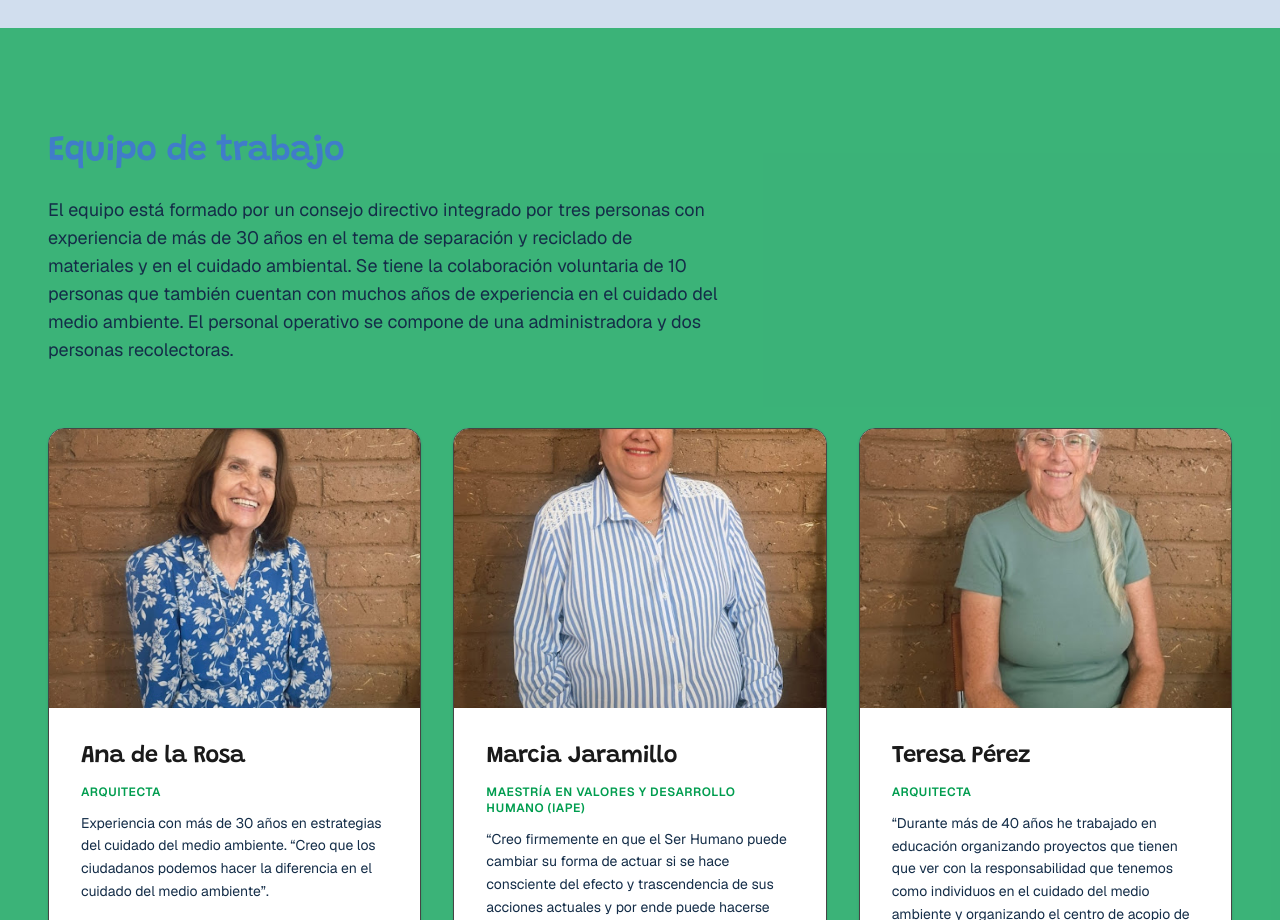
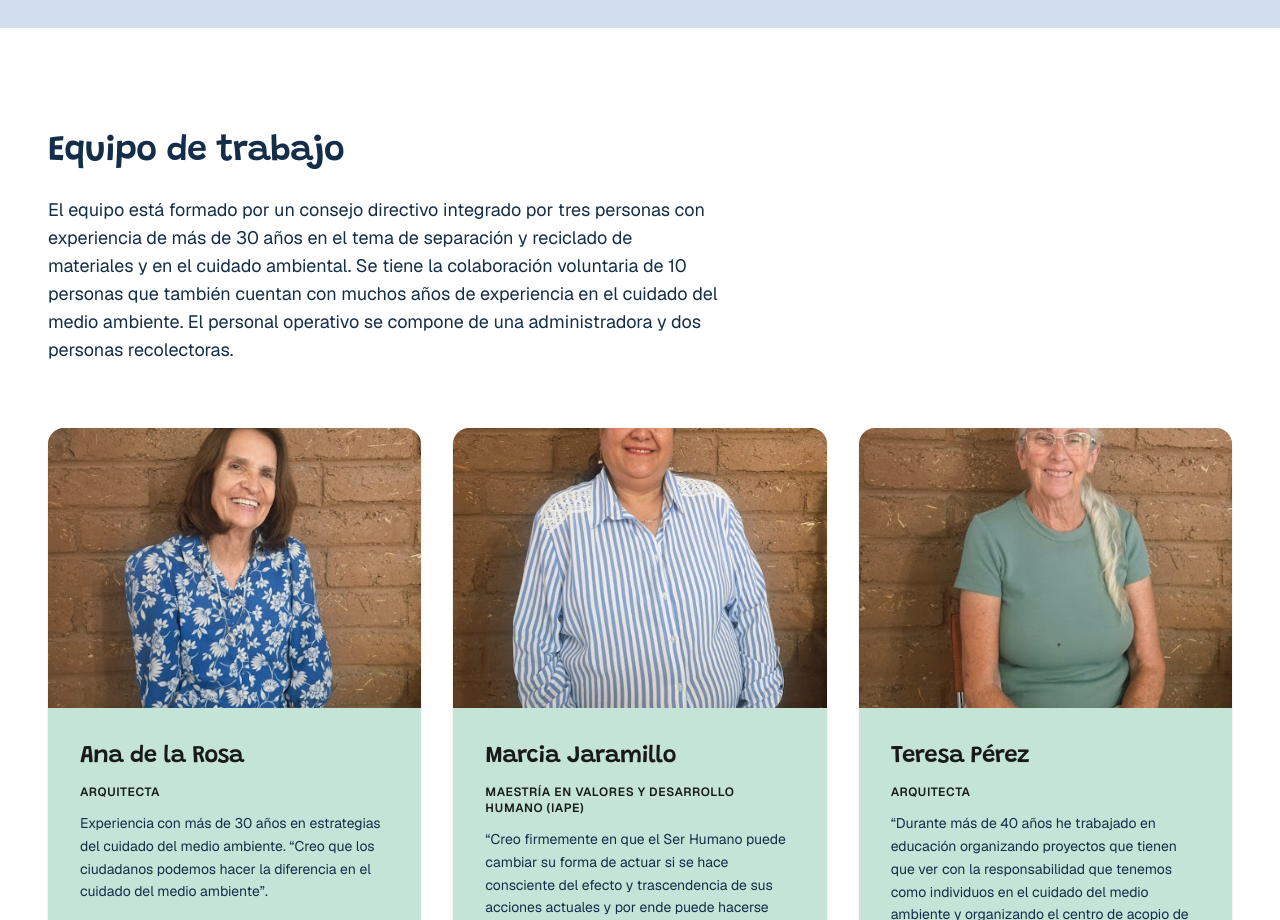
Before and after one commit to Luisa-G/cca-web, a React (Vite) app: page /quienes-somos in a window 1280 px wide. Shown: the part 1880-2800 px from the top of the page. Built offline with nearby package versions, Linux system fonts and the light colour scheme.

Commit message:
sección equipo actualizada

```diff
--- a/src/components/Equipo.tsx
+++ b/src/components/Equipo.tsx
@@ -54,7 +54,7 @@ const people = [
 
 export function Equipo() {
   return (
-    <section id="equipo" className="pt-26 pb-12 bg-muted/30">
+    <section id="equipo" className="pt-26 pb-12 bg-background">
       <div className="container max-w-7xl mx-auto px-6 md:px-12">
         <div className="flex flex-col md:flex-row justify-between items-end mb-16 gap-6">
           <motion.div
@@ -64,7 +64,7 @@ export function Equipo() {
             viewport={{ once: true, margin: "-100px" }}
             transition={{ duration: 0.6 }}
           >
-            <h2 className="text-3xl md:text-4xl font-serif text-primary mb-6">Equipo de trabajo</h2>
+            <h2 className="text-3xl md:text-4xl font-serif text-muted-foreground mb-6">Equipo de trabajo</h2>
             <p className="text-lg text-muted-foreground">El equipo está formado por un consejo directivo integrado por tres personas con experiencia de más de 30 años en el tema de separación y reciclado de materiales y en el cuidado ambiental. Se tiene la colaboración voluntaria de 10 personas que también cuentan con muchos años de experiencia en el cuidado del medio ambiente. El personal operativo se compone de una administradora y dos personas recolectoras.</p>
           </motion.div>
         </div>
@@ -73,13 +73,13 @@ export function Equipo() {
           {people.map((p, idx) => (
             <motion.div
               key={idx}
-              className="group relative rounded-2xl overflow-hidden bg-card border shadow-sm hover:shadow-xl transition-all duration-500"
+              className="group relative rounded-2xl overflow-hidden bg-muted shadow-sm hover:shadow-xl transition-all duration-500"
               initial={{ opacity: 0, y: 30 }}
               whileInView={{ opacity: 1, y: 0 }}
               viewport={{ once: true, margin: "-100px" }}
               transition={{ duration: 0.6, delay: idx * 0.15 }}
             >
-              <div className="aspect-[4/3] overflow-hidden">
+              <div className="aspect-4/3 overflow-hidden">
                 <img
                   src={p.image}
                   alt={p.title}
@@ -88,7 +88,7 @@ export function Equipo() {
               </div>
               <div className="p-8">
                 <h3 className="text-2xl font-serif text-foreground mb-3">{p.title}</h3>
-                <span className="text-xs font-semibold uppercase tracking-wider text-secondary mb-3 block">
+                <span className="text-xs font-semibold uppercase tracking-wider text-foreground mb-3 block">
                   {p.tag}
                 </span>
                 <p className="text-muted-foreground text-sm leading-relaxed mb-6">
--- a/src/components/Historia.tsx
+++ b/src/components/Historia.tsx
@@ -44,7 +44,7 @@ const steps = [
 
 export function Historia() {
   return (
-    <section id="historia" className="pt-26 pb-12 bg-surface">
+    <section id="historia" className="pt-26 pb-12 bg-muted">
       <div className="container max-w-7xl mx-auto px-6 md:px-12 pt-10 pb-8">
         <motion.div
           className="text-center max-w-3xl mx-auto mb-20"
--- a/src/components/Mision.tsx
+++ b/src/components/Mision.tsx
@@ -100,7 +100,7 @@ export function Mision() {
                 <TabsTrigger
                   key={tab.id}
                   value={tab.id}
-                  className="px-3 text-sm md:text-base data-[state=active]:bg-muted data-[state=active]:shadow-none"
+                  className="px-3 text-sm md:text-base data-[state=active]:bg-muted data-[state=active]:shadow-none font-bold"
                 >
                   {tab.name}
                 </TabsTrigger>
--- a/src/components/rpueba.tsx
+++ b/src/components/rpueba.tsx
@@ -23,7 +23,7 @@ export function CarouselVertical() {
       }}
       orientation="vertical"
     >
-      <CarouselContent className="-mt-1 h-[250px]">
+      <CarouselContent className="-mt-1 h-62.5">
         {images.map((image) => (
           <CarouselItem className="pt-1 md:basis-1/2" key={image}>
             <div className="aspect-video p-1">
```
